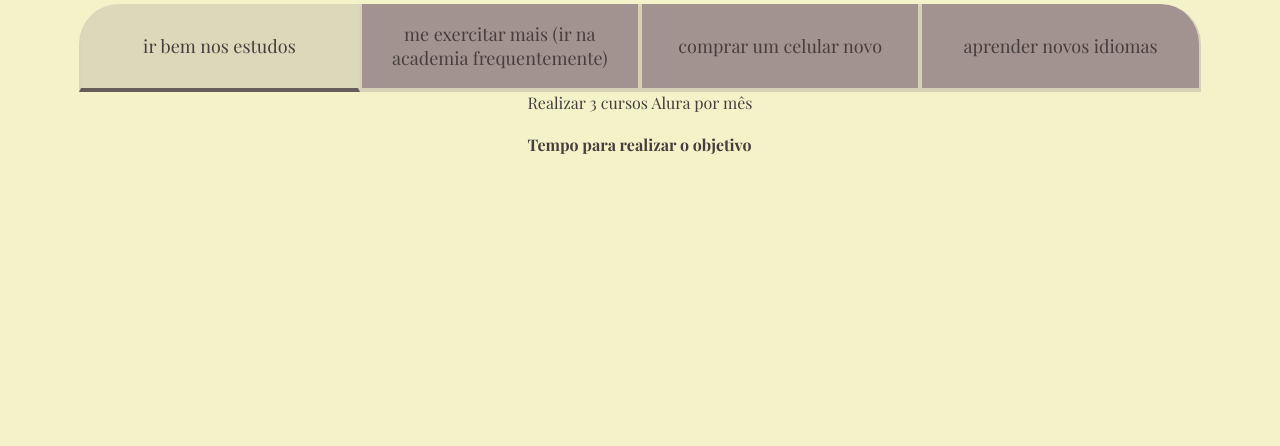
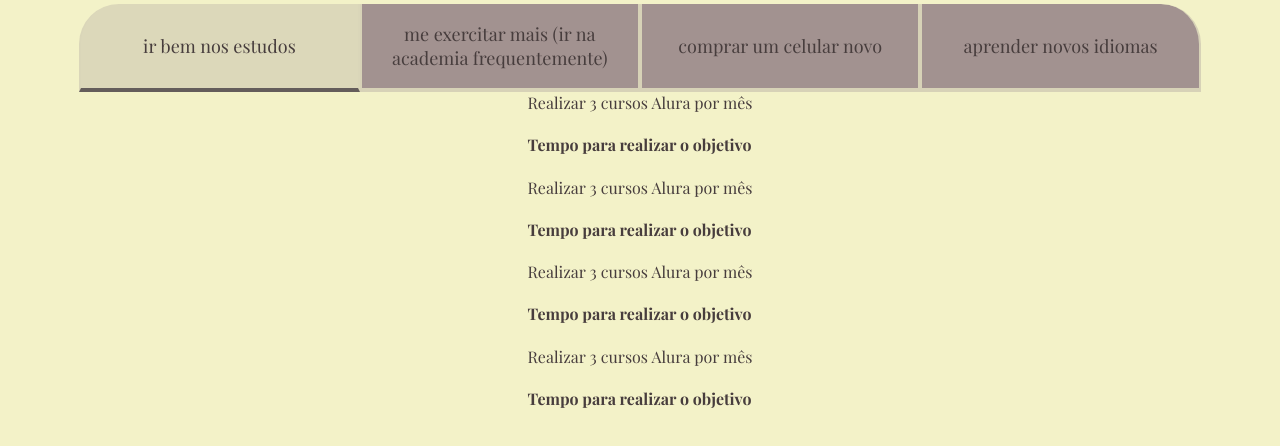
Before and after one commit to lalinha07/tri13terveir-o, a plain HTML site: page index.html in a window 1280 px wide. Shown: the part 100-546 px from the top of the page. Drawn offline with nearby package versions, Linux system fonts and the light colour scheme; a web font is replaced by a local one.

Commit message:
Update index.html

```diff
--- a/index.html
+++ b/index.html
@@ -16,9 +16,22 @@
             <button class="botão">aprender novos idiomas</button>
         </div>
         <div class"abas-textos"
-            <h3 class="aba-conteudo-tiulo-principal">Realizar 3 cursos Alura por mês</h3>
-            <h4 class="aba-conteudo-titulo-secundario">Tempo para realizar o objetivo</h4>
-        </div>
+          <div class"aba-conteudo""
+             <h3 class="aba-conteudo-tiulo-principal">Realizar 3 cursos Alura por mês</h3>
+             <h4 class="aba-conteudo-titulo-secundario">Tempo para realizar o objetivo</h4>
+         </div>
+          <div class"aba-conteudo""
+             <h3 class="aba-conteudo-tiulo-principal">Realizar 3 cursos Alura por mês</h3>
+             <h4 class="aba-conteudo-titulo-secundario">Tempo para realizar o objetivo</h4>
+         </div>
+          <div class"aba-conteudo""
+             <h3 class="aba-conteudo-tiulo-principal">Realizar 3 cursos Alura por mês</h3>
+             <h4 class="aba-conteudo-titulo-secundario">Tempo para realizar o objetivo</h4>
+         </div>
+            <div class"aba-conteudo""
+             <h3 class="aba-conteudo-tiulo-principal">Realizar 3 cursos Alura por mês</h3>
+             <h4 class="aba-conteudo-titulo-secundario">Tempo para realizar o objetivo</h4>
+         </div>
     </section>
    <script src="main.js"></script>
 </body>
```
